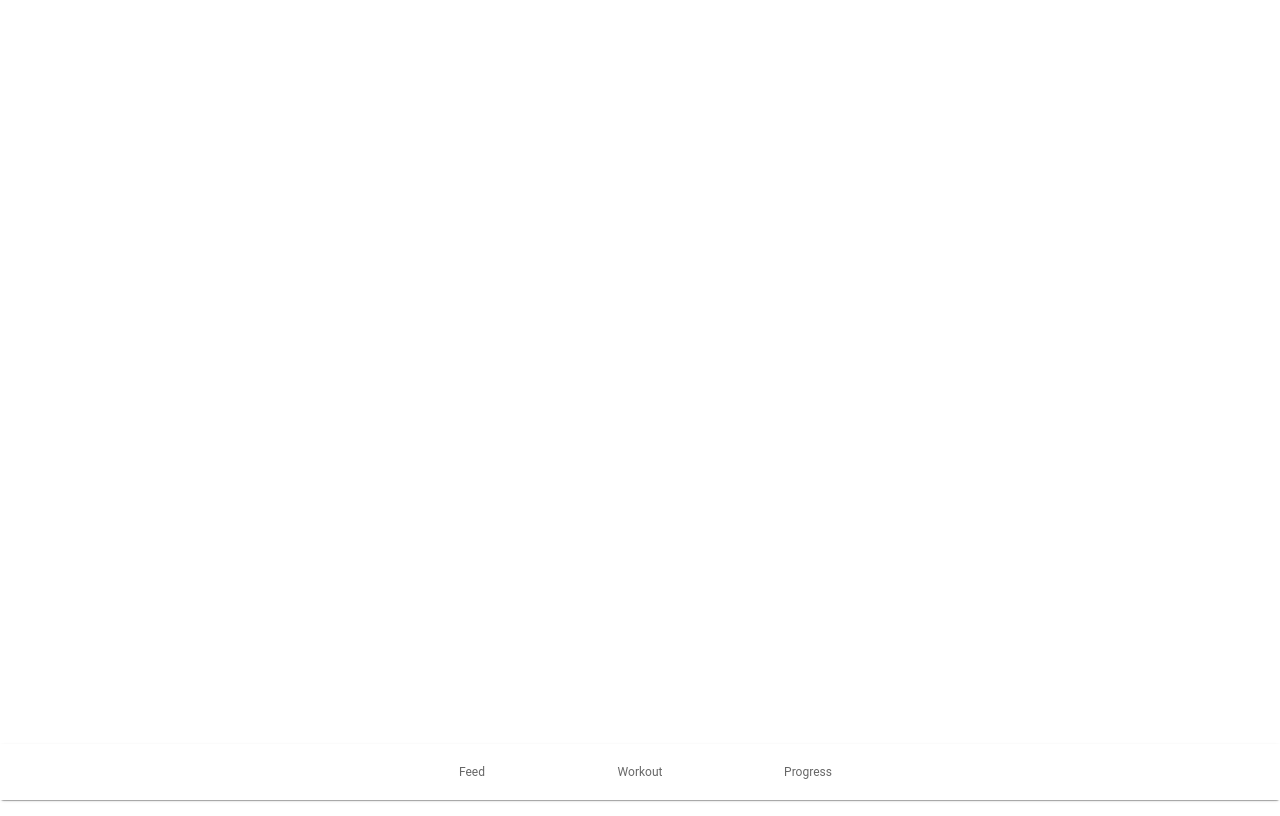
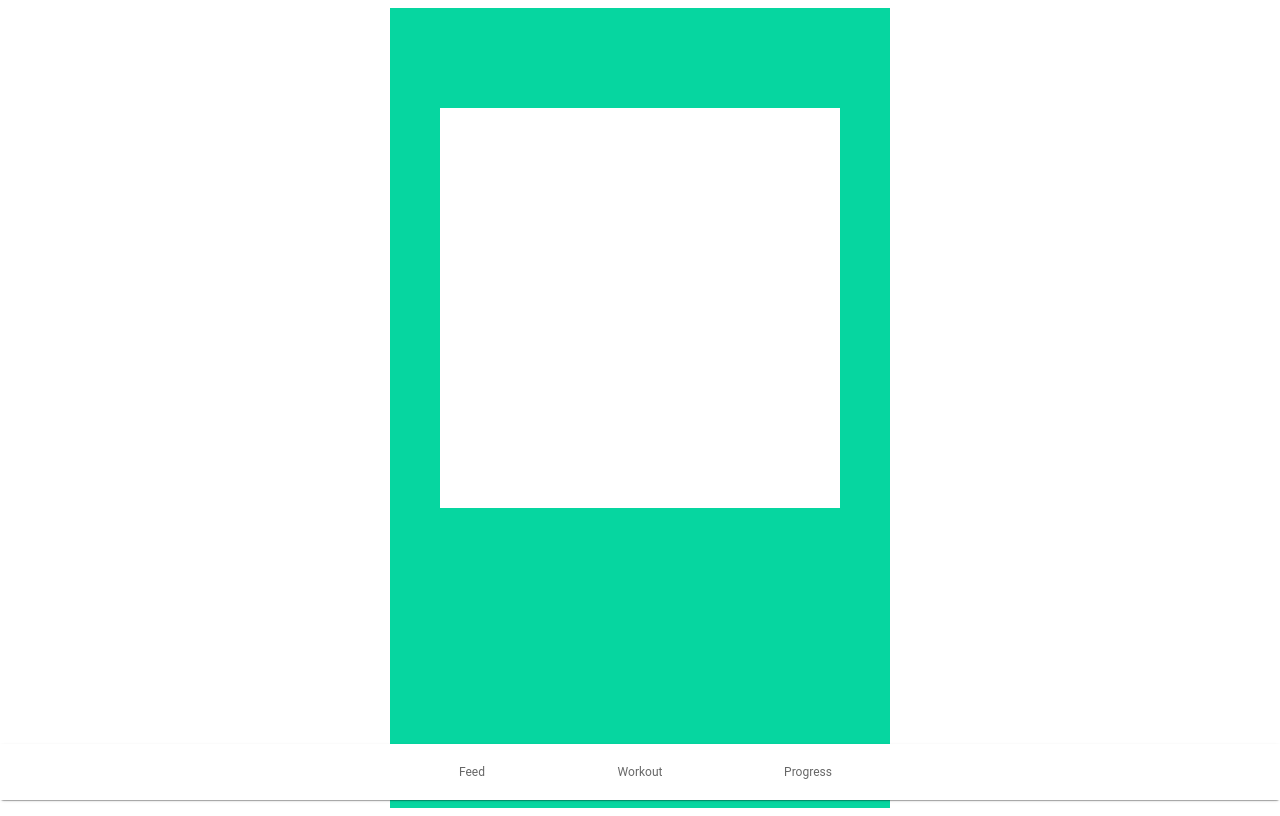
Before and after one commit to harann4u/Progressive_OverLoad, a React (Vite) app in the folder FrontEnd/: page / in a window 1280 px wide. Built offline with nearby package versions, Linux system fonts and the light colour scheme.

Commit message:
DashBoard Done

```diff
--- a/FrontEnd/src/App.tsx
+++ b/FrontEnd/src/App.tsx
@@ -1,26 +1,12 @@
 import './App.css'
-import {Box , BottomNavigation,BottomNavigationAction,Paper } from '@mui/material';
-import {Link} from "react-router-dom"
-
+import DashBoard from './DashBoard'
 function App() {
 
 
   return (
-    <Box>
-      <Box>
-
-      </Box>
-      <Paper sx ={{position:'fixed',bottom:0,left:0,right:0}}>
-          <BottomNavigation
-            showLabels
-          >
-              <BottomNavigationAction label="Feed" component = {Link}  to="/Feed" />
-              <BottomNavigationAction label="Workout" component = {Link}  to="/Workout"/>
-              <BottomNavigationAction label="Progress" component = {Link}  to="/Progressive" />
-          </BottomNavigation>
-      </Paper>
-
-    </Box>
+    <div>
+        <DashBoard/>
+    </div>
   )
 }
 
--- /dev/null
+++ b/FrontEnd/src/DashBoard.tsx
@@ -0,0 +1,40 @@
+
+import {Box , BottomNavigation,BottomNavigationAction,Paper } from '@mui/material';
+import {Link} from "react-router-dom"
+import {BrowserRouter as Router, Routes, Route } from "react-router-dom"
+import Feed from './Feed';
+import Progressive from './Progressive';
+import Workout from './Workout';
+
+
+
+
+
+const DashBoard = () => {
+
+  return (
+    <Router>
+            <Box   sx={{ backgroundColor:"#06d6a0",width:"200px",height:"200px",margin:"auto",minHeight:"100vh",minWidth :"500px",display:"flex",justifyContent:"center"}}>
+                <Box  sx= {{backgroundColor : "rgb(255, 255, 255)", width:"400px",height: '400px', dsiplay : "flex",justifyContent:"center",alignItems:'center',marginTop:'100px'}}>
+                        <Routes>
+                            <Route path= "/Feed" element = {<Feed/>}/>
+                            <Route path= "/Workout" element = {<Workout/>}/>
+                            <Route path="/Progressive" element = {<Progressive/>}/>
+                        </Routes>
+                    </Box>
+                    <Paper sx ={{position:'fixed',bottom:0,left:0,right:0}}>
+                        <BottomNavigation
+                        showLabels
+                        >
+                            <BottomNavigationAction label="Feed" component = {Link}  to="/Feed" />
+                            <BottomNavigationAction label="Workout" component = {Link}  to="/Workout"/>
+                            <BottomNavigationAction label="Progress" component = {Link}  to="/Progressive" />
+                        </BottomNavigation>
+                    </Paper>
+            </Box>
+    </Router>
+
+  )
+}
+
+export default DashBoard
--- a/FrontEnd/src/main.tsx
+++ b/FrontEnd/src/main.tsx
@@ -1,34 +1,15 @@
 import React from 'react'
 import ReactDOM from 'react-dom/client'
 import App from './App.tsx'
-import Feed from './Feed.tsx'
-import Progressive from './Progressive.tsx'
-import Workout from './Workout.tsx'
+
 import './index.css'
-import {createBrowserRouter,RouterProvider} from "react-router-dom"
 
 
-const router = createBrowserRouter([
-  {
-    path:'/',
-    element:<App/>
-  },
-  {
-    path:'/Feed',
-    element:<Feed/>
-  },
-  {
-    path:'/Progressive',
-    element:<Progressive/>
-  },
-  {
-    path:'/Workout',
-    element:<Workout/>
-  }
-])
+
+
 
 ReactDOM.createRoot(document.getElementById('root')!).render(
   <React.StrictMode>
-        <RouterProvider router = {router} />
+        <App/>
   </React.StrictMode>,
 )
```
